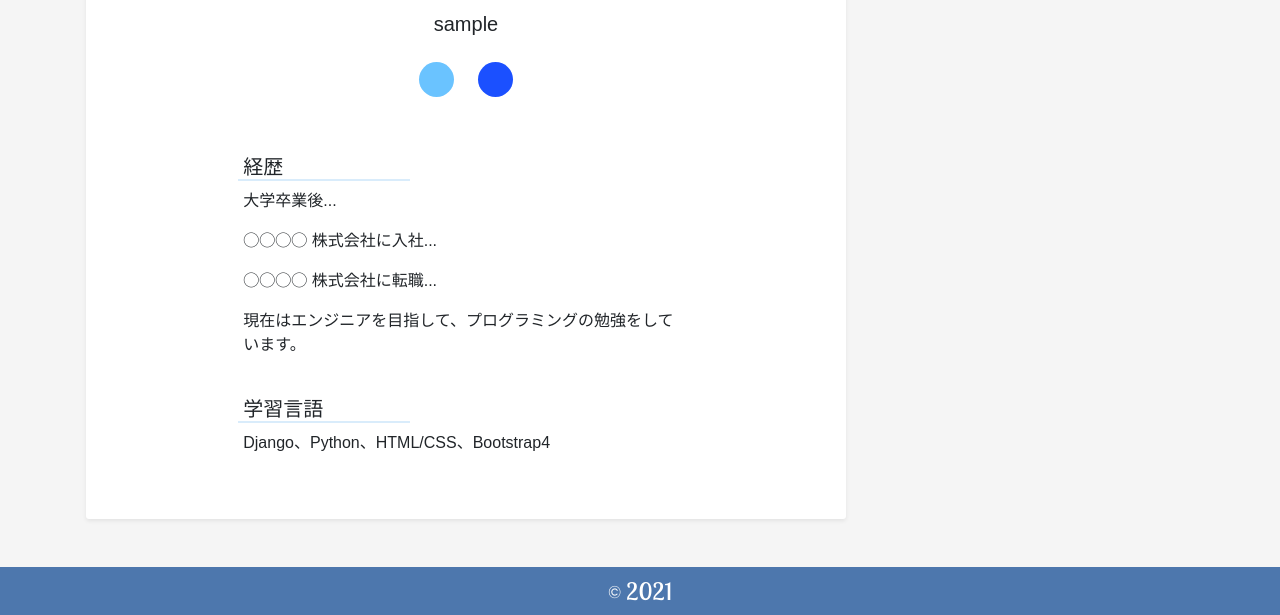
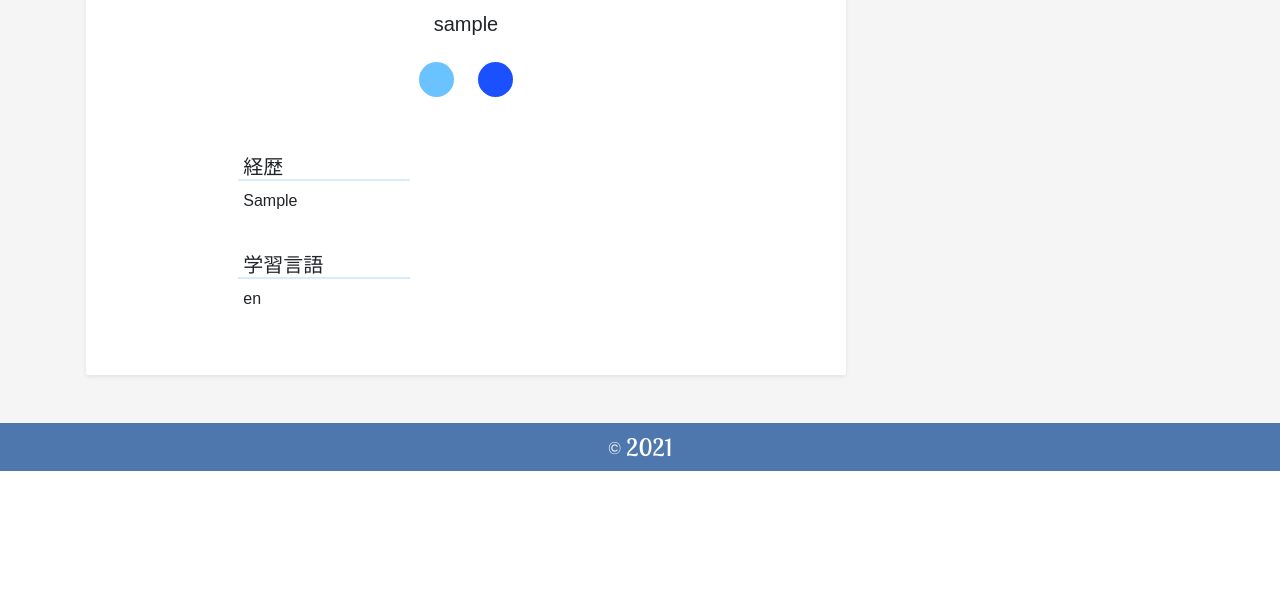
Before and after one commit to dai-gi/django-portfoliosite, a Django app: page / in a window 1280 px wide. Shown: the part 832-1447 px from the top of the page. After the commit the page ends 1303 px from the top, so only its background shows below. Run offline with Django 3.2, Linux system fonts and the light colour scheme; tables that the repository leaves empty hold one stand-in row (values such as "Sample post"); some web fonts are replaced.

Commit message:
投稿がないときの挙動を追加

```diff
--- a/app/templates/app/index.html
+++ b/app/templates/app/index.html
@@ -57,17 +57,22 @@
     <div class="col-12 my-5">
       <div class="row d-flex justify-content-center">
         <div class="col-9 mb-4">
-          <h5 class="mb-0">経歴</h5>
-          <hr class="hr mb-2 mt-0">
-          <p>大学卒業後...</p>
-          <p>◯◯◯◯ 株式会社に入社...</p>
-          <p>◯◯◯◯ 株式会社に転職...</p>
-          <p>現在はエンジニアを目指して、プログラミングの勉強をしています。</p>
+          {% if profile.career %}
+            <h5 class="mb-0">経歴</h5>
+            <hr class="hr mb-2 mt-0">
+            <p>{{ profile.career }}</p>
+          {% else %}
+            <p>投稿はありません。</p>
+          {% endif %}
         </div>
         <div class="col-9">
-          <h5 class="mb-0">学習言語</h5>
-          <hr class="hr mb-2 mt-0">
-          <p>Django、Python、HTML/CSS、Bootstrap4</p>
+          {% if profile.programming_language %}
+            <h5 class="mb-0">学習言語</h5>
+            <hr class="hr mb-2 mt-0">
+            <p>{{ profile.programming_language }}</p>
+          {% else %}
+            <p>投稿はありません。</p>
+          {% endif %}
         </div>
         {% endfor %}
       </div>
```
